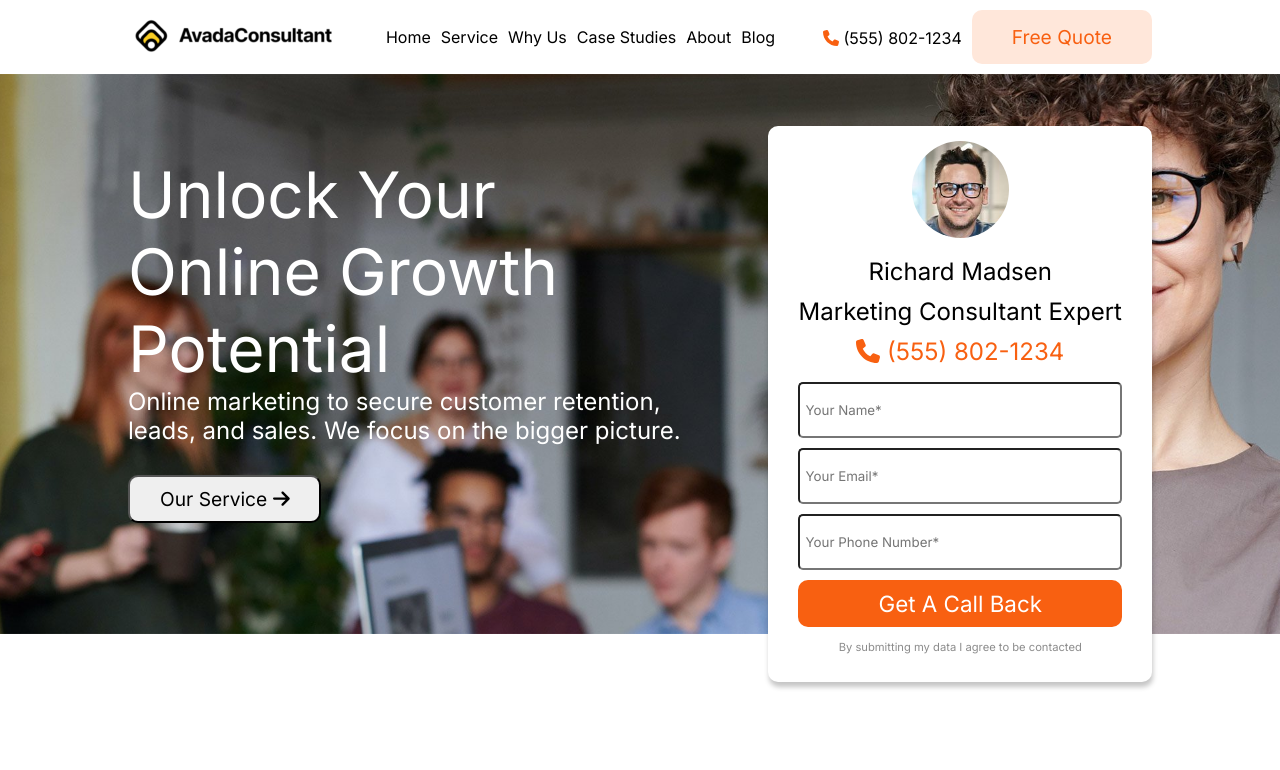
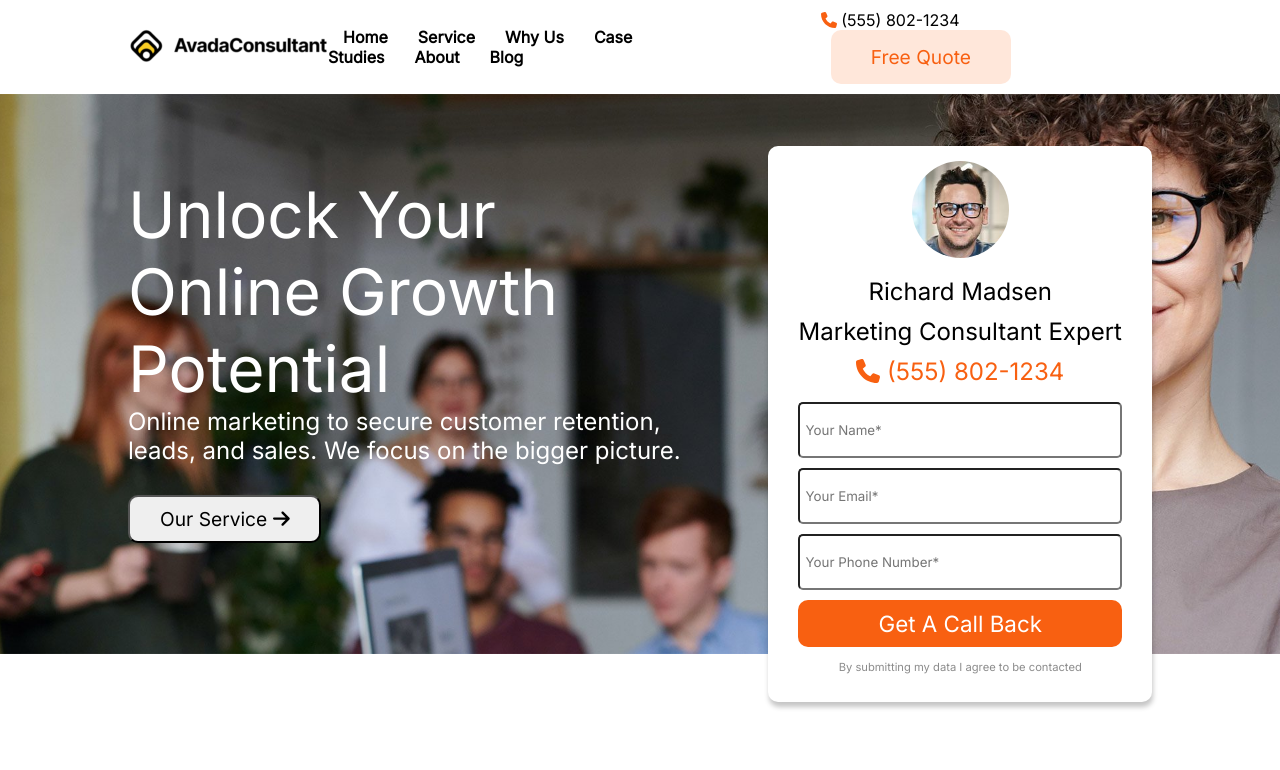
Before and after one commit to CristianoAltomonte/proj-html-vuejs, a Vue app: page / in a window 1280 px wide. Shown: the top 770 px of the page. Built offline with nearby package versions, Linux system fonts and the light colour scheme.

Commit message:
piccolezze

```diff
--- a/src/App.vue
+++ b/src/App.vue
@@ -116,6 +116,7 @@ export default {
         {
           iconwin: "award-a-200x191.png",
           contain: "Winner Seo Master MAGT Smart Start Award 2017",
+          style: "filter: invert(100%)"
         },
         {
           iconwin: "award-b-200x191.png",
@@ -124,10 +125,13 @@ export default {
         {
           iconwin: "award-c-200x191.png",
           contain: "10 Fastest Growing Abstract Solution Providers 2019",
+          style: "filter:hue-rotate(336deg) contrast(116%)",
+
         },
         {
           iconwin: "award-d-200x191.png",
           contain: "National Excellence Agencie Award Winner 2020",
+          style:"filter: hue-rotate(216deg) saturate(124%) brightness(104%) contrast(106%)",
         },
       ],
 
--- a/src/components/AwardsComp.vue
+++ b/src/components/AwardsComp.vue
@@ -1,10 +1,13 @@
 <template>
   <div>
     <h2 class="text-center">Awards</h2>
-    <div class="space-between center align-item">
+    <div class="space-between center align-item prova">
       <div v-for="(elem, index) in awardsIcon" :key="index">
-        <div></div>
-        <img :src="require(`../assets/images/${elem.iconwin}`)" alt="" />
+        <img
+          :src="require(`../assets/images/${elem.iconwin}`)"
+          :style="`${elem.style}`"
+          alt=""
+        />
         <p>{{ elem.contain }}</p>
       </div>
     </div>
@@ -22,14 +25,14 @@ export default {
 </script>
 
 <style lang="scss" scoped>
-
-h2{
-    margin: 5% 0;
+h2 {
+  margin: 5% 0;
 }
 img {
+  width: 150px;
 
-  aspect-ratio: 1/3;
 }
+
 
 p {
   margin-right: 70px;
--- a/src/components/CardEmployeeComp.vue
+++ b/src/components/CardEmployeeComp.vue
@@ -54,6 +54,9 @@ h2 {
   img {
     width: 380px;
     cursor: pointer;
+    &:hover {
+      filter: drop-shadow(1px 20px 15px rgb(248, 96, 17));
+    }
   }
 
   .margin {
@@ -79,7 +82,7 @@ h2 {
     }
   }
 
-  .div-button{
+  .div-button {
     margin: 5% 0;
   }
 }
--- a/src/components/DescriptionComp.vue
+++ b/src/components/DescriptionComp.vue
@@ -73,4 +73,28 @@ export default {
     }
   }
 }
+@keyframes mymove {
+  0% {
+    transform: translate(0, 0) rotate(0deg);
+  }
+  25% {
+    transform: translate(10px, 10px) rotate(10deg);
+  }
+  50% {
+    transform: translate(0, 0) rotate(0eg);
+  }
+  75% {
+    transform: translate(-10px, 10px) rotate(-10deg);
+  }
+  100% {
+    transform: translate(0, 0) rotate(0deg);
+  }
+}
+img {
+  width: 50%;
+  height: 40%;
+  &:hover {
+    animation: mymove 3s infinite;
+  }
+}
 </style>
--- a/src/components/HeaderComp.vue
+++ b/src/components/HeaderComp.vue
@@ -2,38 +2,39 @@
   <header>
     <div class="container-nav">
       <div>
-
-        <a href="https://avada.theme-fusion.com/marketing-consultant/"> <img src="../assets/images/avada-marketing-logo-2x-200x37.png" alt="#"></a>
+        <a href="https://avada.theme-fusion.com/marketing-consultant/">
+          <img
+            src="../assets/images/avada-marketing-logo-2x-200x37.png"
+            alt="#"
+        /></a>
       </div>
       <div>
-
         <nav class="navbar-menu">
-          <a v-for="(elem, index) in navBarHeader" :key="index" :href="elem.link">{{ elem.name }}</a>
+          <a
+            v-for="(elem, index) in navBarHeader"
+            :key="index"
+            :href="elem.link"
+            >{{ elem.name }}</a
+          >
         </nav>
-
       </div>
       <div>
         <font-awesome-icon icon="fa-solid fa-phone" />
         <span> (555) 802-1234</span>
         <button>Free Quote</button>
-
       </div>
-
     </div>
-    <JumbotronHeaderComp/>
+    <JumbotronHeaderComp />
   </header>
-
 </template>
 
 <script>
 import JumbotronHeaderComp from "./JumbotronHeaderComp.vue";
 
-
 export default {
   name: "HeaderComp",
 
-  components:{
-
+  components: {
     JumbotronHeaderComp,
   },
 
@@ -46,7 +47,6 @@ export default {
 <!-- Add "scoped" attribute to limit CSS to this component only -->
 <style scoped lang="scss">
 .container-nav {
-
   width: 80%;
   margin: 0 auto;
   display: flex;
@@ -54,29 +54,39 @@ export default {
   align-items: center;
   padding: 10px 0;
 }
-a{
-  margin: 0px 5px;
-  text-decoration: none;
-  color: black;
-}
-
-.fa-phone{
-  color: rgb(248,96,17);
+.fa-phone {
+  color: rgb(248, 96, 17);
   cursor: pointer;
 }
-button{
+button {
   background-color: rgba(255, 231, 218, 1);
   border: none;
   border-radius: 10px;
   padding: 15px 40px;
   margin-left: 10px;
-  color: rgb(248,96,17);
+  color: rgb(248, 96, 17);
   font-size: 1.2rem;
   cursor: pointer;
 
-  &:hover{
-    background-color: rgb(248,96,17);
+  &:hover {
+    background-color: rgb(248, 96, 17);
     color: white;
   }
 }
+span {
+  margin-right: 20px;
+}
+.navbar-menu {
+  a {
+    margin: 0px 15px;
+    text-decoration: none;
+    color: black;
+    font-size: 1rem;
+    font-weight:900;
+    padding: 5px 0;
+    &:hover {
+      border-bottom: 2px solid rgb(248, 96, 17);
+    }
+  }
+}
 </style>
--- a/src/components/MainComp.vue
+++ b/src/components/MainComp.vue
@@ -208,6 +208,10 @@ export default {
   display: flex;
   flex-direction: column;
 
+  h3:hover{
+    color: rgb(248, 96, 17);
+  }
+
   .color-icon {
     color: rgb(248, 96, 17);
     font-size: 2.5rem;
--- a/src/components/MarketingResourcesComp.vue
+++ b/src/components/MarketingResourcesComp.vue
@@ -55,6 +55,11 @@ export default {
   h2 {
     font-size: 1.9rem;
     margin: 20px 0;
+    cursor: pointer;
+
+    &:hover{
+     color:  rgb(248, 96, 17);
+    }
   }
 
   button {
```
